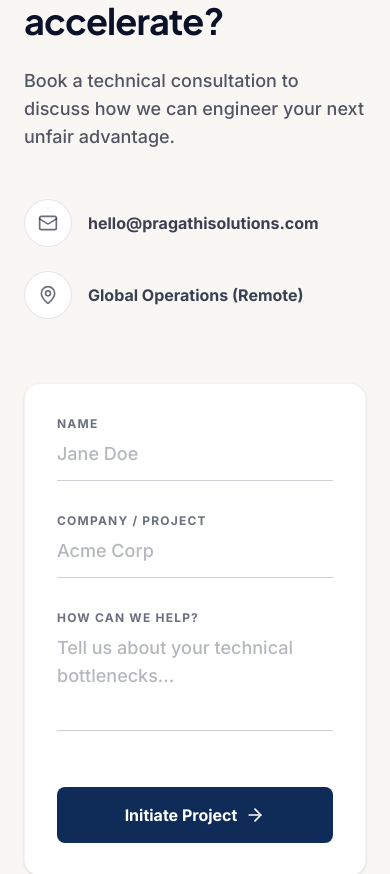
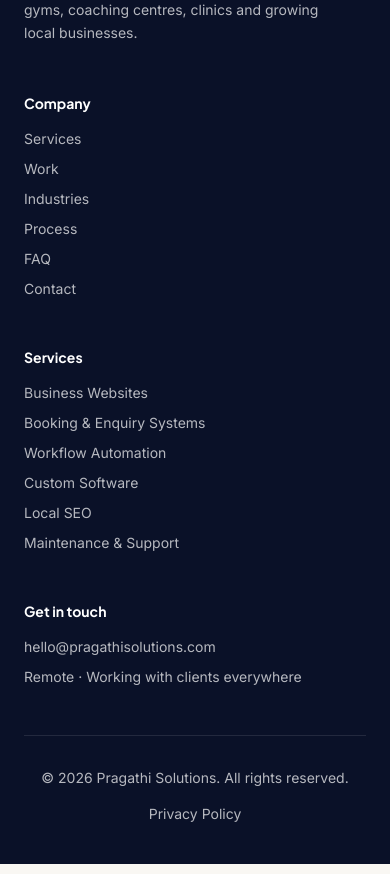
Before and after one commit to Vishwas721/Pragathi, a Next.js app in the folder agency-website/: page / in a window 390 px wide. Shown: the part 5928-6802 px from the top of the page. Built offline with nearby package versions, Linux system fonts and the light colour scheme.

Commit message:
feat: redesign footer with company, services and contact columns
Co-Authored-By: Claude Opus 5.5 <noreply@anthropic.com>

```diff
--- a/agency-website/src/components/sections/Footer.tsx
+++ b/agency-website/src/components/sections/Footer.tsx
@@ -1,84 +1,68 @@
-"use client";
+import Link from "next/link";
+import { Logo } from "@/components/layout/Navbar";
+import { navLinks, site, whatsappLink } from "@/config/site";
 
-import { ArrowRight, Mail, MapPin } from "lucide-react";
+const services = ["Business Websites", "Booking & Enquiry Systems", "Workflow Automation", "Custom Software", "Local SEO", "Maintenance & Support"];
 
 export default function Footer() {
+  const wa = whatsappLink();
+
   return (
-    <footer id="contact" className="relative bg-background pt-24 pb-12 overflow-hidden border-t border-foreground/10">
-      <div className="container mx-auto px-6 max-w-5xl relative z-10">
-        <div className="grid grid-cols-1 lg:grid-cols-2 gap-16 mb-24">
+    <footer className="bg-foreground text-white/70 pt-16 pb-10">
+      <div className="container mx-auto px-6 max-w-6xl">
+        <div className="grid gap-12 md:grid-cols-[1.4fr_1fr_1fr_1fr] pb-12 border-b border-white/10">
+          <div>
+            <Logo inverted />
+            <p className="mt-5 text-sm leading-relaxed max-w-xs">
+              Websites, automation and custom software for gyms, coaching centres, clinics and growing local
+              businesses.
+            </p>
+          </div>
 
           <div>
-            <h2 className="text-4xl md:text-5xl font-heading font-bold text-foreground leading-tight tracking-tight mb-6">
-              Ready to accelerate?
-            </h2>
-            <p className="text-lg text-foreground/70 font-medium font-sans max-w-md mb-12">
-              Book a technical consultation to discuss how we can engineer your next unfair advantage.
-            </p>
-
-            <div className="space-y-6">
-              <div className="flex items-center gap-4 group cursor-pointer">
-                <div className="w-12 h-12 rounded-full border border-foreground/10 bg-white flex items-center justify-center group-hover:border-primary transition-colors">
-                  <Mail className="w-5 h-5 text-foreground/60 group-hover:text-primary transition-colors" />
-                </div>
-                <span className="text-base font-bold font-sans text-foreground/80 group-hover:text-foreground transition-colors">hello@pragathisolutions.com</span>
-              </div>
-              <div className="flex items-center gap-4 group cursor-pointer">
-                <div className="w-12 h-12 rounded-full border border-foreground/10 bg-white flex items-center justify-center group-hover:border-primary transition-colors">
-                  <MapPin className="w-5 h-5 text-foreground/60 group-hover:text-primary transition-colors" />
-                </div>
-                <span className="text-base font-bold font-sans text-foreground/80 group-hover:text-foreground transition-colors">Global Operations (Remote)</span>
-              </div>
-            </div>
+            <h3 className="text-white font-heading font-bold text-sm mb-4">Company</h3>
+            <ul className="space-y-2.5 text-sm">
+              {navLinks.map((l) => (
+                <li key={l.href}>
+                  <a href={l.href} className="hover:text-white transition-colors">{l.label}</a>
+                </li>
+              ))}
+              <li><a href="#contact" className="hover:text-white transition-colors">Contact</a></li>
+            </ul>
           </div>
 
-          <div className="bg-white rounded-2xl p-8 md:p-10 border border-foreground/5 shadow-sm">
-            <form className="flex flex-col gap-8" onSubmit={(e) => e.preventDefault()}>
-              <div className="group relative">
-                <label className="text-xs font-bold font-sans text-foreground/60 uppercase tracking-widest mb-2 block">Name</label>
-                <input
-                  type="text"
-                  placeholder="Jane Doe"
-                  className="w-full bg-transparent border-b border-foreground/20 pb-3 text-lg font-medium font-sans text-foreground placeholder:text-foreground/30 focus:outline-none focus:border-primary transition-colors rounded-none"
-                />
-              </div>
+          <div>
+            <h3 className="text-white font-heading font-bold text-sm mb-4">Services</h3>
+            <ul className="space-y-2.5 text-sm">
+              {services.map((s) => (
+                <li key={s}>
+                  <a href="#services" className="hover:text-white transition-colors">{s}</a>
+                </li>
+              ))}
+            </ul>
+          </div>
 
-              <div className="group relative">
-                <label className="text-xs font-bold font-sans text-foreground/60 uppercase tracking-widest mb-2 block">Company / Project</label>
-                <input
-                  type="text"
-                  placeholder="Acme Corp"
-                  className="w-full bg-transparent border-b border-foreground/20 pb-3 text-lg font-medium font-sans text-foreground placeholder:text-foreground/30 focus:outline-none focus:border-primary transition-colors rounded-none"
-                />
-              </div>
-
-              <div className="group relative">
-                <label className="text-xs font-bold font-sans text-foreground/60 uppercase tracking-widest mb-2 block">How can we help?</label>
-                <textarea
-                  placeholder="Tell us about your technical bottlenecks..."
-                  rows={3}
-                  className="w-full bg-transparent border-b border-foreground/20 pb-3 text-lg font-medium font-sans text-foreground placeholder:text-foreground/30 focus:outline-none focus:border-primary transition-colors rounded-none resize-none"
-                />
-              </div>
-
-              <button className="group relative w-full inline-flex items-center justify-center px-8 py-4 mt-4 font-bold text-white bg-primary rounded-lg overflow-hidden transition-all duration-300 hover:bg-primary/90 hover:shadow-md">
-                <span className="relative flex items-center gap-2 text-base">
-                  Initiate Project
-                  <ArrowRight className="w-5 h-5 group-hover:translate-x-1 transition-transform" />
-                </span>
-              </button>
-            </form>
+          <div>
+            <h3 className="text-white font-heading font-bold text-sm mb-4">Get in touch</h3>
+            <ul className="space-y-2.5 text-sm">
+              <li>
+                <a href={`mailto:${site.email}`} className="hover:text-white transition-colors break-all">{site.email}</a>
+              </li>
+              {wa && (
+                <li>
+                  <a href={wa} target="_blank" rel="noopener noreferrer" className="hover:text-white transition-colors">
+                    {site.phoneDisplay || "WhatsApp"}
+                  </a>
+                </li>
+              )}
+              <li>{site.location}</li>
+            </ul>
           </div>
         </div>
 
-        <div className="flex flex-col md:flex-row items-center justify-between pt-8 border-t border-foreground/10">
-          <p className="text-foreground/50 text-sm font-sans font-medium">
-            © {new Date().getFullYear()} Pragathi Solutions. All rights reserved.
-          </p>
-          <div className="flex items-center gap-8 mt-6 md:mt-0">
-            <a href="#" className="text-foreground/50 hover:text-foreground font-sans font-bold text-xs transition-colors uppercase tracking-widest">Privacy Policy</a>
-            <a href="#" className="text-foreground/50 hover:text-foreground font-sans font-bold text-xs transition-colors uppercase tracking-widest">Terms of Service</a>
-          </div>
+        <div className="flex flex-col sm:flex-row items-center justify-between gap-4 pt-8 text-sm">
+          <p>© {new Date().getFullYear()} {site.name}. All rights reserved.</p>
+          <Link href="/privacy" className="hover:text-white transition-colors">Privacy Policy</Link>
         </div>
       </div>
     </footer>
```
